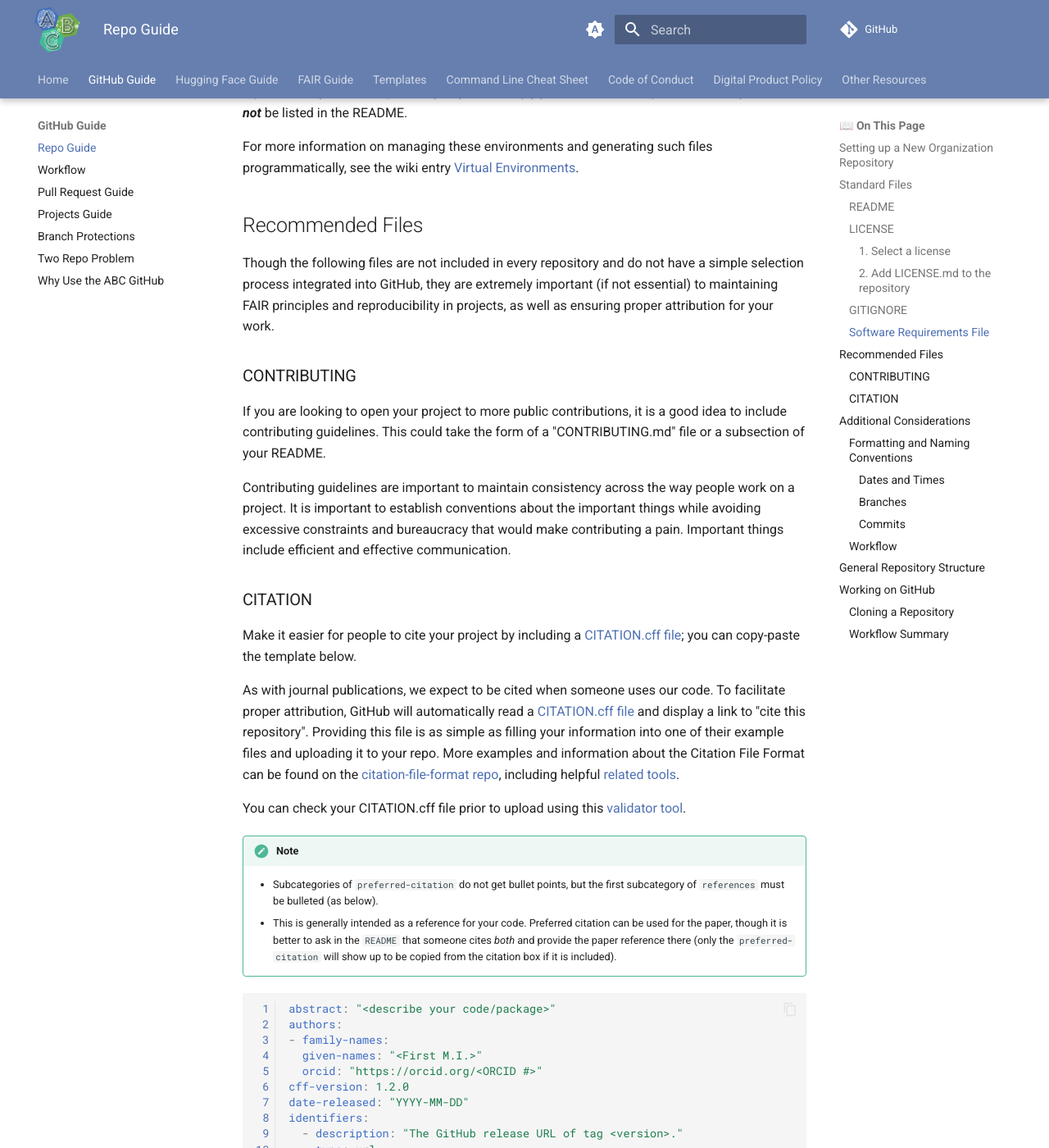
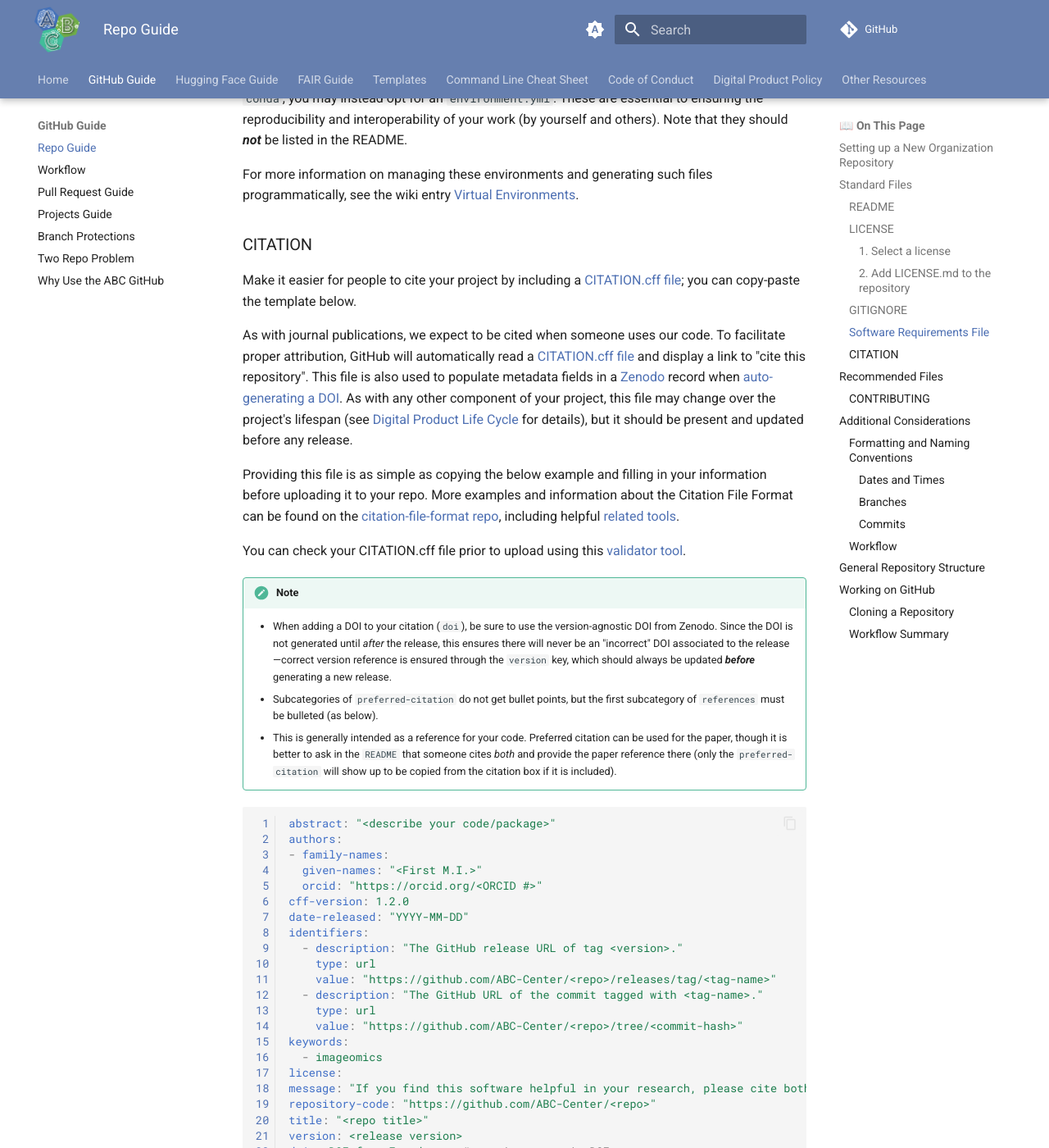
Before and after one commit to ABC-Center/ABC-guide, an MkDocs documentation site: the page built from docs/wiki-guide/GitHub-Repo-Guide.md, in a window 1280 px wide and 1400 px high, scrolled down 2669 px. Shown: the whole window at 82% size. Built offline with MkDocs 1.6.1 and Material for MkDocs 9.7.7, drawn with Linux system fonts in a browser that asks for light colours; comment, search, counter and statistics services are not loaded; some of the changed text lies outside the part shown.

Commit message:
Promote citation file to standard and add DOI note
Pull from Collab Guide [PR 24](https://github.com/Imageomics/Collaborative-distributed-science-guide/pull/24)

* Add note on which DOI to use from Zenodo and why, link for reference

* Move citation to standard files section

Citation files are important for provenance of research software, we expect them

* Add clarification about updating throughout project lifespan, link to project life cycle

````diff
--- a/docs/wiki-guide/GitHub-Repo-Guide.md
+++ b/docs/wiki-guide/GitHub-Repo-Guide.md
@@ -15,6 +15,7 @@ For each repository, include the following files in the root directory as soon a
 * [LICENSE.md](#license)
 * [.gitignore](#gitignore)
 * [software requirements](#software-requirements-file)
+* [CITATION.cff](#citation)
 
 More [recommendations](#recommended-files) are discussed below.
 
@@ -72,25 +73,18 @@ It is also advisable to include a machine-readable file with minimal software re
 
 For more information on managing these environments and generating such files programmatically, see the wiki entry [Virtual Environments](Virtual-Environments.md).
 
-## Recommended Files
-
-Though the following files are not included in every repository and do not have a simple selection process integrated into GitHub, they are extremely important (if not essential) to maintaining FAIR principles and reproducibility in projects, as well as ensuring proper attribution for your work.
-
-### CONTRIBUTING
-
-If you are looking to open your project to more public contributions, it is a good idea to include contributing guidelines. This could take the form of a "CONTRIBUTING.md" file or a subsection of your README.
-
-Contributing guidelines are important to maintain consistency across the way people work on a project. It is important to establish conventions about the important things while avoiding excessive constraints and bureaucracy that would make contributing a pain. Important things include efficient and effective communication.
-
 ### CITATION
 
 Make it easier for people to cite your project by including a [CITATION.cff file](https://docs.github.com/en/repositories/managing-your-repositorys-settings-and-features/customizing-your-repository/about-citation-files); you can copy-paste the template below.
 
-As with journal publications, we expect to be cited when someone uses our code. To facilitate proper attribution, GitHub will automatically read a [CITATION.cff file](https://docs.github.com/en/repositories/managing-your-repositorys-settings-and-features/customizing-your-repository/about-citation-files) and display a link to "cite this repository". Providing this file is as simple as filling your information into one of their example files and uploading it to your repo. More examples and information about the Citation File Format can be found on the [citation-file-format repo](https://github.com/citation-file-format/citation-file-format), including helpful [related tools](https://github.com/citation-file-format/citation-file-format#tools-to-work-with-citationcff-files-wrench).
+As with journal publications, we expect to be cited when someone uses our code. To facilitate proper attribution, GitHub will automatically read a [CITATION.cff file](https://docs.github.com/en/repositories/managing-your-repositorys-settings-and-features/customizing-your-repository/about-citation-files) and display a link to "cite this repository". This file is also used to populate metadata fields in a [Zenodo](https://zenodo.org/) record when [auto-generating a DOI](DOI-Generation.md#2-generate-a-doi-with-zenodo). As with any other component of your project, this file may change over the project's lifespan (see [Digital Product Life Cycle](docs/wiki-guide/Digital-Product-Lifecycle.md) for details), but it should be present and updated before any release.
+
+Providing this file is as simple as copying the below example and filling in your information before uploading it to your repo. More examples and information about the Citation File Format can be found on the [citation-file-format repo](https://github.com/citation-file-format/citation-file-format), including helpful [related tools](https://github.com/citation-file-format/citation-file-format#tools-to-work-with-citationcff-files-wrench).
 
 You can check your CITATION.cff file prior to upload using this [validator tool](https://www.yamllint.com/).
 
 !!! note "Note"
+    - When adding a DOI to your citation (`doi`), be sure to use the version-agnostic DOI from Zenodo. Since the DOI is not generated until _after_ the release, this ensures there will never be an "incorrect" DOI associated to the release&mdash;correct version reference is ensured through the `version` key, which should always be updated _**before**_ generating a new release.
     - Subcategories of `preferred-citation` do not get bullet points, but the first subcategory of `references` must be bulleted (as below).
     - This is generally intended as a reference for your code. Preferred citation can be used for the paper, though it is better to ask in the `README` that someone cites _both_ and provide the paper reference there (only the `preferred-citation` will show up to be copied from the citation box if it is included).
 
@@ -116,7 +110,7 @@ message: "If you find this software helpful in your research, please cite both t
 repository-code: "https://github.com/ABC-Center/<repo>"
 title: "<repo title>"
 version: <release version>
-doi: <DOI from Zenodo>
+doi: <DOI from Zenodo>    # version agnostic DOI
 type: software
 preferred-citation:
   type: article
@@ -141,6 +135,16 @@ references:
     doi:
     date-released:
 ```
+
+## Recommended Files
+
+Though the following files are not included in every repository and do not have a simple selection process integrated into GitHub, they are extremely important (if not essential) to maintaining FAIR principles and reproducibility in projects, as well as ensuring proper attribution for your work.
+
+### CONTRIBUTING
+
+If you are looking to open your project to more public contributions, it is a good idea to include contributing guidelines. This could take the form of a "CONTRIBUTING.md" file or a subsection of your README.
+
+Contributing guidelines are important to maintain consistency across the way people work on a project. It is important to establish conventions about the important things while avoiding excessive constraints and bureaucracy that would make contributing a pain. Important things include efficient and effective communication.
 
 ## Additional Considerations
 
````
